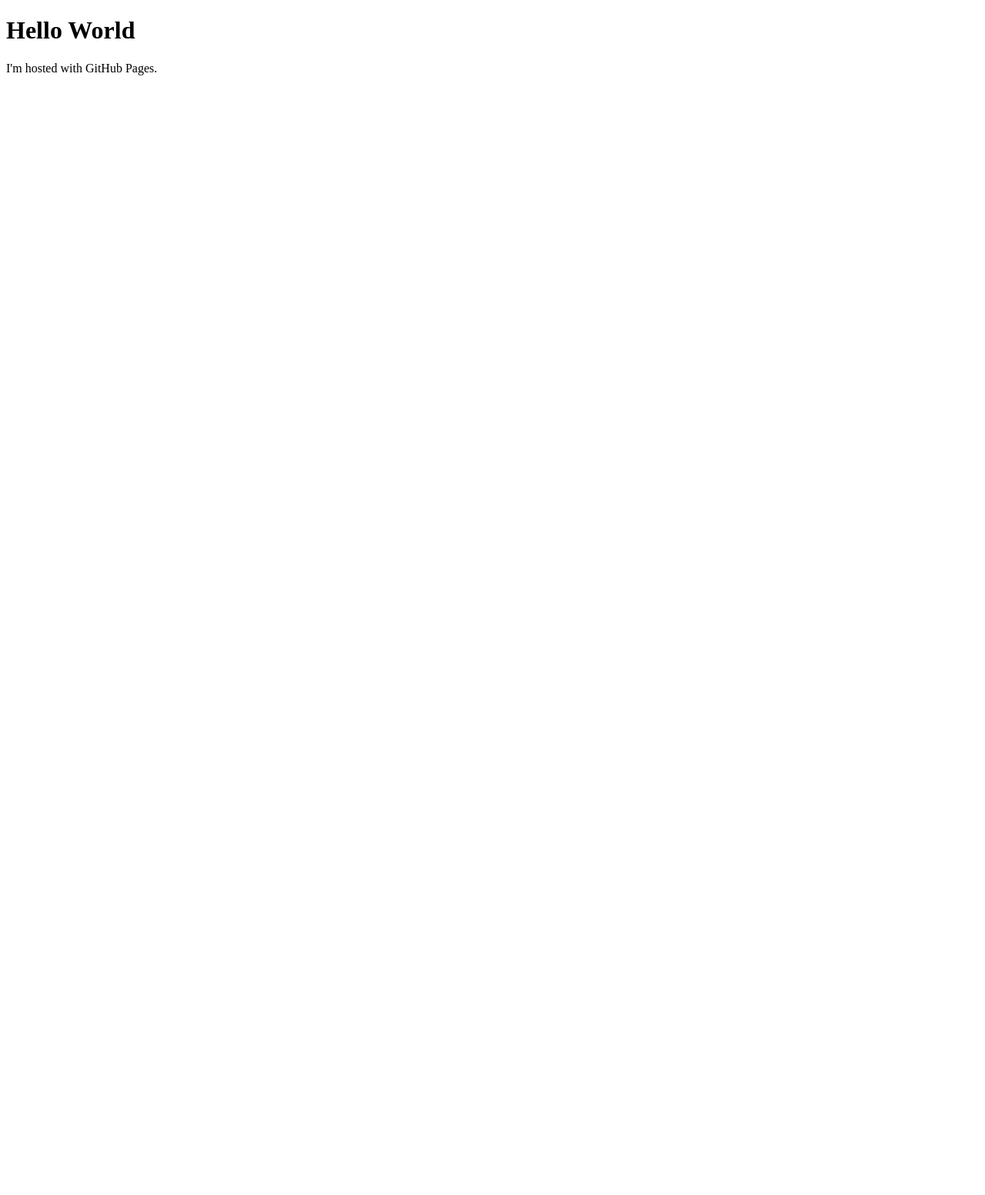
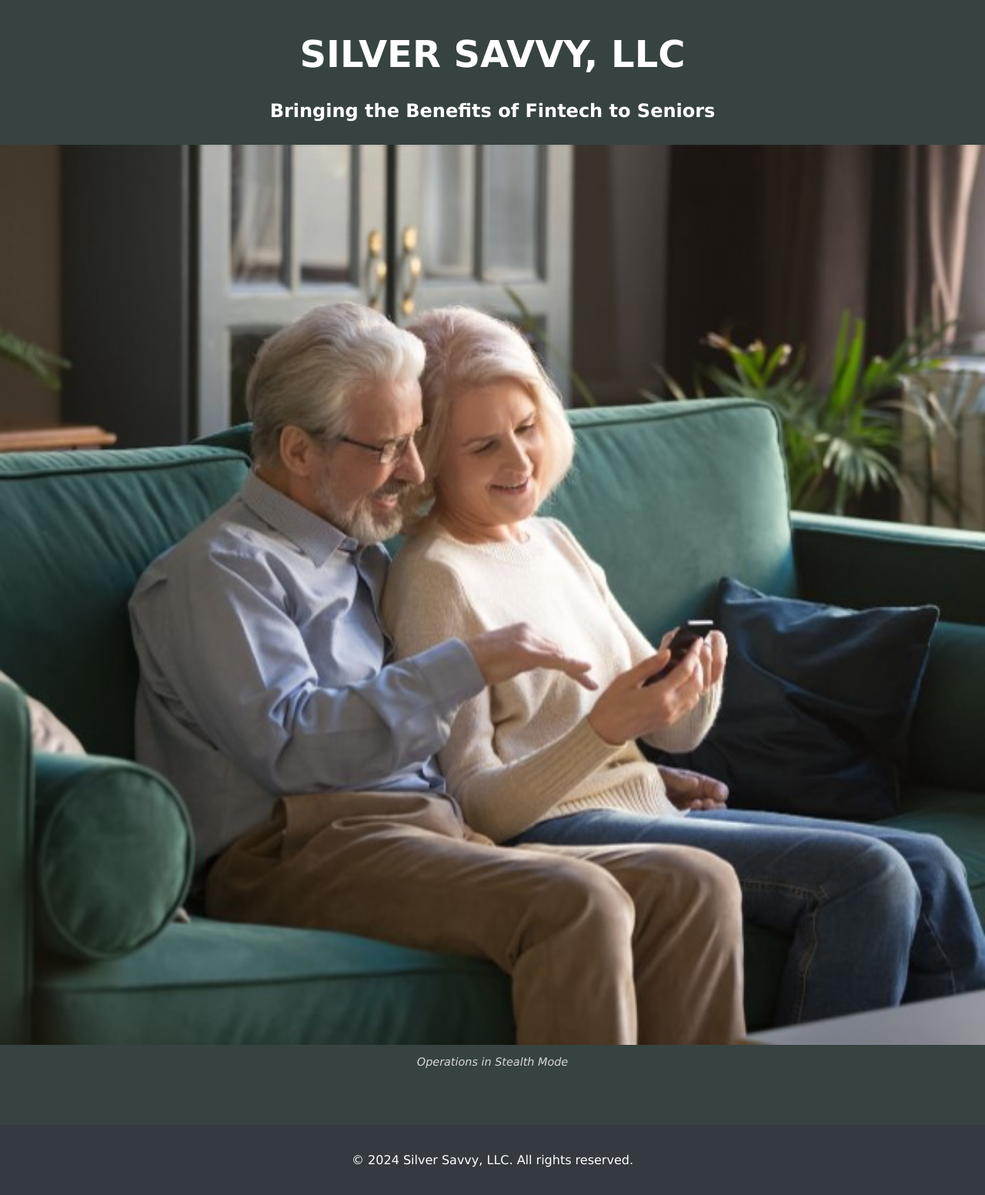
Before and after one commit to 8CAanqwuL3/8CAanqwuL3.github.io, a plain HTML site: page index.html in a window 1280 px wide. Shown: the whole page at 77% size. Before the commit the page ends 800 px from the top, so only its background shows below. Drawn offline with Linux system fonts and the light colour scheme.

Commit message:
Adding site imagery
Adding site imagery

```diff
--- a/index.html
+++ b/index.html
@@ -1,7 +1,37 @@
 <!DOCTYPE html>
-<html>
+<html lang="en">
+<head>
+<meta charset="UTF-8">
+<meta name="viewport" content="width=device-width, initial-scale=1.0">
+<title>Sample Page</title>
+<style>
+  body { background: #364341; font-family: Verdana, sans-serif; font-style: normal; margin: 0; padding: 0; }
+  .header { color: white; padding: 10px 0; text-align: center; }
+  .header-row { margin: 0 auto; width: 80%; }
+  .main-image { display: block; width: 100%; height: auto; }
+  .banner { color: #D9D9D9; padding: 0 0 60px 0; font-size: .9em; font-style: italic; text-align: center; }
+  .footer { background: #343a40; color: white; text-align: center; padding: 20px 0; }
+  h1 {font-size: 3em;}
+</style>
+</head>
 <body>
-<h1>Hello World</h1>
-<p>I'm hosted with GitHub Pages.</p>
+
+<div class="header">
+  <div class="header-row">
+    <h1>SILVER SAVVY, LLC</h1>
+    <h2>Bringing the Benefits of Fintech to Seniors</h2>
+  </div>
+</div>
+
+<img src="Images\Couple1.jpg" alt="Main Image" class="main-image">
+
+<div class="banner">
+  <p>Operations in Stealth Mode</p>
+</div>
+
+<div class="footer">
+  <p>&copy; 2024 Silver Savvy, LLC. All rights reserved.</p>
+</div>
+
 </body>
 </html>
```
Also changed, not shown: Images/Couple1.jpg (added).
